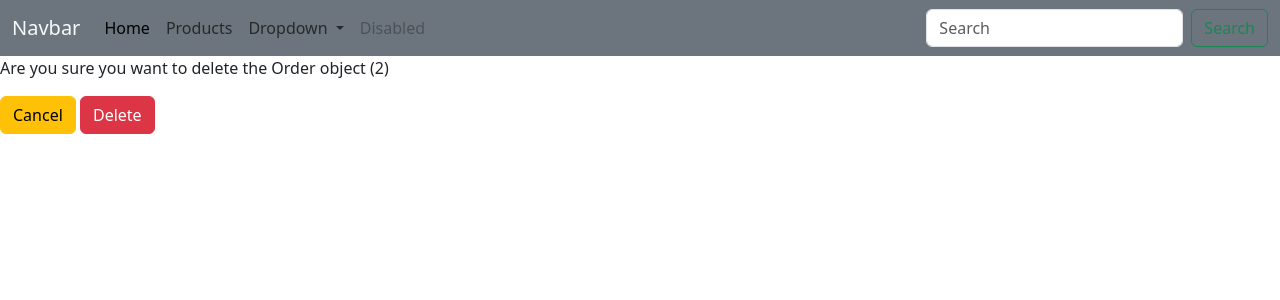
After one commit to Param290601/Djnago, a Django app: page /delete_order/2/ in a window 1280 px wide. The commit adds this page. Shown: the top 300 px of the page. Run offline with Django 4.2, Linux system fonts and the light colour scheme; data comes from the database, SQL or seed files in the repository; both versions use the stored data as it was after the commit.

Commit message:
formsets

```diff
--- a/basics/basics/settings.py
+++ b/basics/basics/settings.py
@@ -38,7 +38,8 @@ INSTALLED_APPS = [
     'django.contrib.sessions',
     'django.contrib.messages',
     'django.contrib.staticfiles',
-    'practice'
+    'practice',
+    'django_filters',
 ]
 
 MIDDLEWARE = [
--- a/basics/practice/models.py
+++ b/basics/practice/models.py
@@ -43,6 +43,9 @@ class Order(models.Model):
     status = models.CharField(max_length=200, null=True, choices=STATUS)
     tags = models.ManyToManyField(Tags)
 
+    # def __str__(self):
+    #      return self.product.name
+
 
 # name = Customer.objects.filter(name = 'Hardik')
 # value = Customer.objects.filter(name = 'Hardik').values()
--- /dev/null
+++ b/basics/practice/templates/practice/delete_order.html
@@ -0,0 +1,11 @@
+{% extends 'practice/main.html' %}
+{% load static %}
+{% block content %}
+
+<p>Are you sure you want to delete the {{item}}</p>
+<form action="" method="POST">
+     {% csrf_token %}
+<a class="btn btn-warning" href="{% url 'home'%}">Cancel</a>
+<button type="submit" name="submit" class="btn btn-danger">Delete</button>
+</form>
+{% endblock %}
--- a/basics/practice/templates/practice/navigation.html
+++ b/basics/practice/templates/practice/navigation.html
@@ -7,10 +7,10 @@
       <div class="collapse navbar-collapse" id="navbarSupportedContent">
         <ul class="navbar-nav me-auto mb-2 mb-lg-0">
           <li class="nav-item">
-            <a class="nav-link active" aria-current="page" href="#">Home</a>
+            <a class="nav-link active" aria-current="page" href="{% url 'home' %}">Home</a>
           </li>
           <li class="nav-item">
-            <a class="nav-link" href="#">Link</a>
+            <a class="nav-link" href="{% url 'product'%}">Products</a>
           </li>
           <li class="nav-item dropdown">
             <a class="nav-link dropdown-toggle" href="#" role="button" data-bs-toggle="dropdown" aria-expanded="false">
--- a/basics/practice/templates/practice/product.html
+++ b/basics/practice/templates/practice/product.html
@@ -3,6 +3,10 @@
 {% block content %}
 <h1 class="mt-5">Products</h1>
 <hr>
+<form method="GET">
+    <input type="text" class="form-control" name="search" placeholder="search" value="{{s}}">
+    <button type="search"  value="search" class="btn btn-primary">search</button>
+</form>
 <table class="table mt-5">
     <thead>
     <tr>
@@ -12,6 +16,7 @@
     </tr>
     </thead>
     <tbody>
+    {% comment %} {{products}} {% endcomment %}
     {% for p in products %}
     <tr>
         <td>{{p.name}}</td>
--- a/basics/practice/urls.py
+++ b/basics/practice/urls.py
@@ -21,4 +21,7 @@ urlpatterns = [
     path('',views.home, name = 'home'),
     path('product/',views.prodcut, name='product'),
     path('customer/<str:pk>/',views.customer, name='customer'),
+    path('create_order/',views.createOrder, name='createOreder'),
+    path('update_order/<str:pk>/',views.updateOrder, name='updateOrder'),
+    path('delete_order/<str:pk>/',views.deleteOrder, name='deleteOrder'),
 ]
--- a/basics/practice/views.py
+++ b/basics/practice/views.py
@@ -1,8 +1,11 @@
-from django.shortcuts import render
+from django.shortcuts import render,redirect
 from django.http import HttpRequest
 from .models import *
 from django.template import loader
 from django.http import HttpResponse
+from .forms import OrderForm
+from .filters import OrderFilter
+from django.db.models import Q
 
 def home(request):
     # name = Customer.objects.filter(name__startswith='P').values()
@@ -39,18 +42,62 @@ def home(request):
 
 def prodcut(request):
     products = Product.objects.all()
+    if request.method == 'GET':
+        s = request.GET.get('search')
+        if s!=None:
+            products = products.filter(Q(name=s)|Q(category =s))
 
-    return render(request,'practice/product.html',{"products":products})
+    return render(request,'practice/product.html',{"products":products, "s":s})
 
 def customer(request,pk):
     customer = Customer.objects.get(id=pk)
     orders = customer.order_set.all()
+
+    myFilter = OrderFilter(request.GET, queryset=orders)
+
+    orders = myFilter.qs
     t_order = orders.count()
     context = {
         'customer' : customer,
         'orders' : orders,
         't_order' : t_order,
+        'myFilter' : myFilter,
     }
     return render(request,'practice/customer.html',context)
 
+def createOrder(request):
+    form = OrderForm()
+    if request.method == 'POST':
+        form = OrderForm(request.POST)
+        if form.is_valid:
+            # print("***********")
+            form.save()
+            return redirect('/')
+
+    context = {'form' : form}
+    return render(request,'practice/create_order.html',context)
+
+def updateOrder(request,pk):
+    orders= Order.objects.get(id=pk)
+    form = OrderForm(instance=orders)
+    if request.method == 'POST':
+        form = OrderForm(request.POST,instance=orders)
+        if form.is_valid:
+            form.save()
+            return redirect('/')
+    context = {
+        'form' : form
+    }
+    return render(request,'practice/create_order.html',context)
+
+def deleteOrder(request,pk):
+    orders= Order.objects.get(id=pk)
+    # form = OrderForm(instance=orders)
+    if request.method =='POST':
+        orders.delete()
+        return redirect('/')
+    context = {
+        'item' : orders
+    }
+    return render(request,'practice/delete_order.html',context)
 # Create your views here.
--- a/django.txt
+++ b/django.txt
@@ -23,3 +23,7 @@ https://docs.djangoproject.com/en/4.1/topics/http/decorators/
 
 Custom decorators:
 https://www.geeksforgeeks.org/creating-custom-decorator-in-django-for-different-permissions/
+
+
+forms:
+https://www.geeksforgeeks.org/django-forms/
```
Also changed, not shown: basics/practice/filters.py (added, +7 -0 lines), basics/practice/forms.py (added, +7 -0 lines), basics/practice/templates/practice/create_order.html (added, +11 -0 lines), basics/practice/templates/practice/customer.html (+11 -2 lines), basics/practice/templates/practice/index.html (+5 -5 lines), basics/db.sqlite3.
